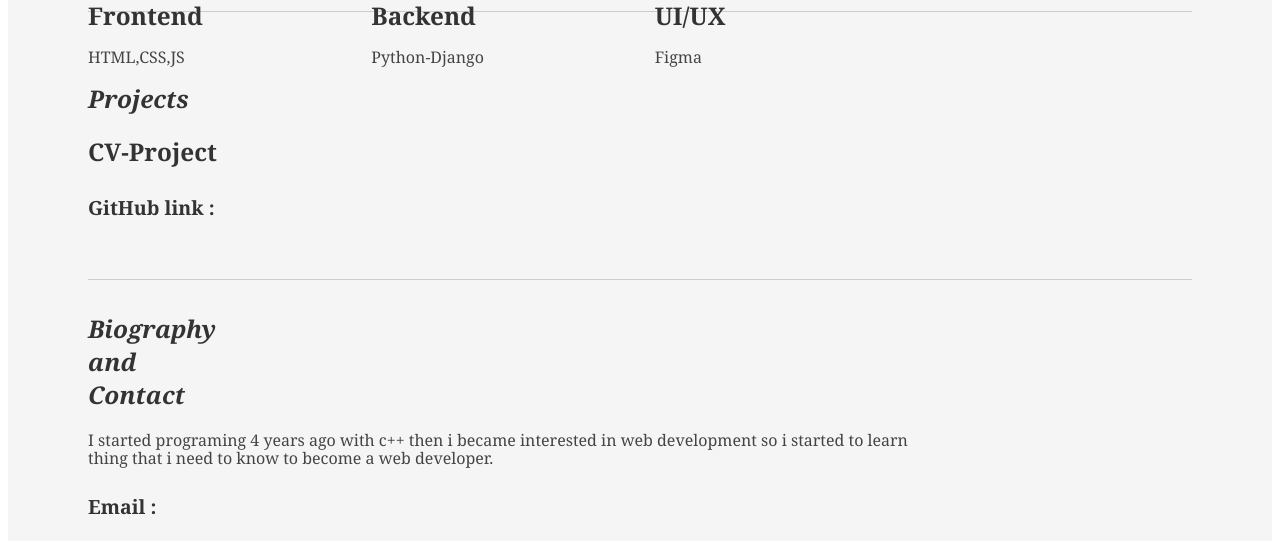
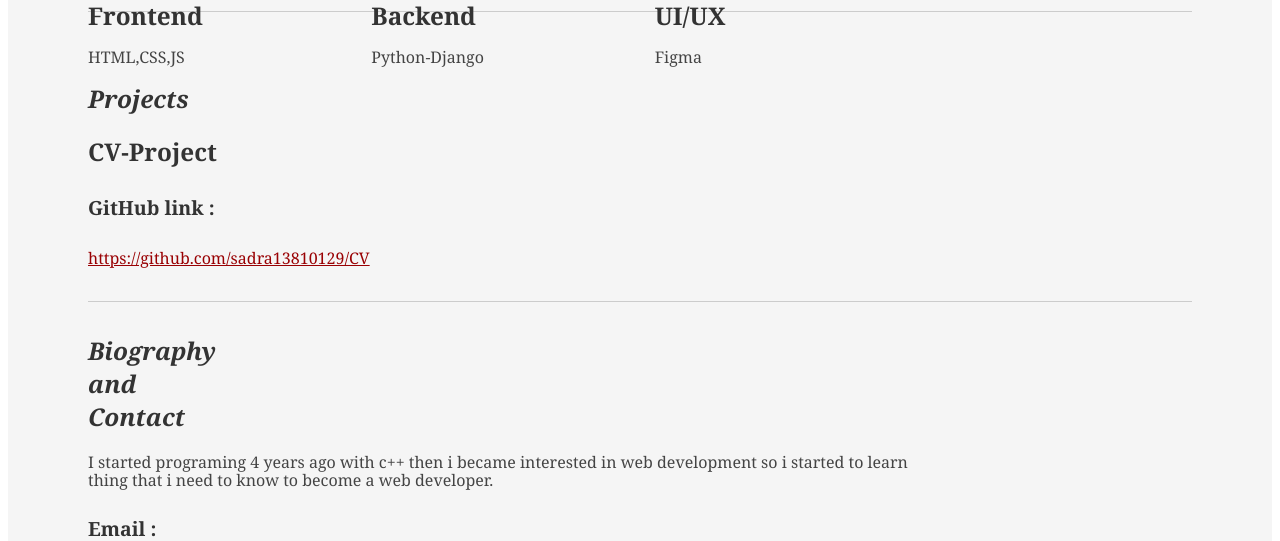
Before and after one commit to sadra13810129/CV, a Django app: page / in a window 1280 px wide. Shown: the part 671-1212 px from the top of the page. Run offline with Django 3.2, Linux system fonts and the light colour scheme; some libraries are stand-ins or nearby versions.

Commit message:
third commit

```diff
--- a/templates/index.html
+++ b/templates/index.html
@@ -88,7 +88,7 @@
 						<div class="yui-u">
 							<div>
 								<h2>CV-Project</h2>
-								<h4>GitHub link : </h4> <a></a>
+								<h4>GitHub link : </h4> <a href="https://github.com/sadra13810129/CV">https://github.com/sadra13810129/CV</a>
 							</div>
 						</div>
 					</div><!--// .yui-gf -->
```
